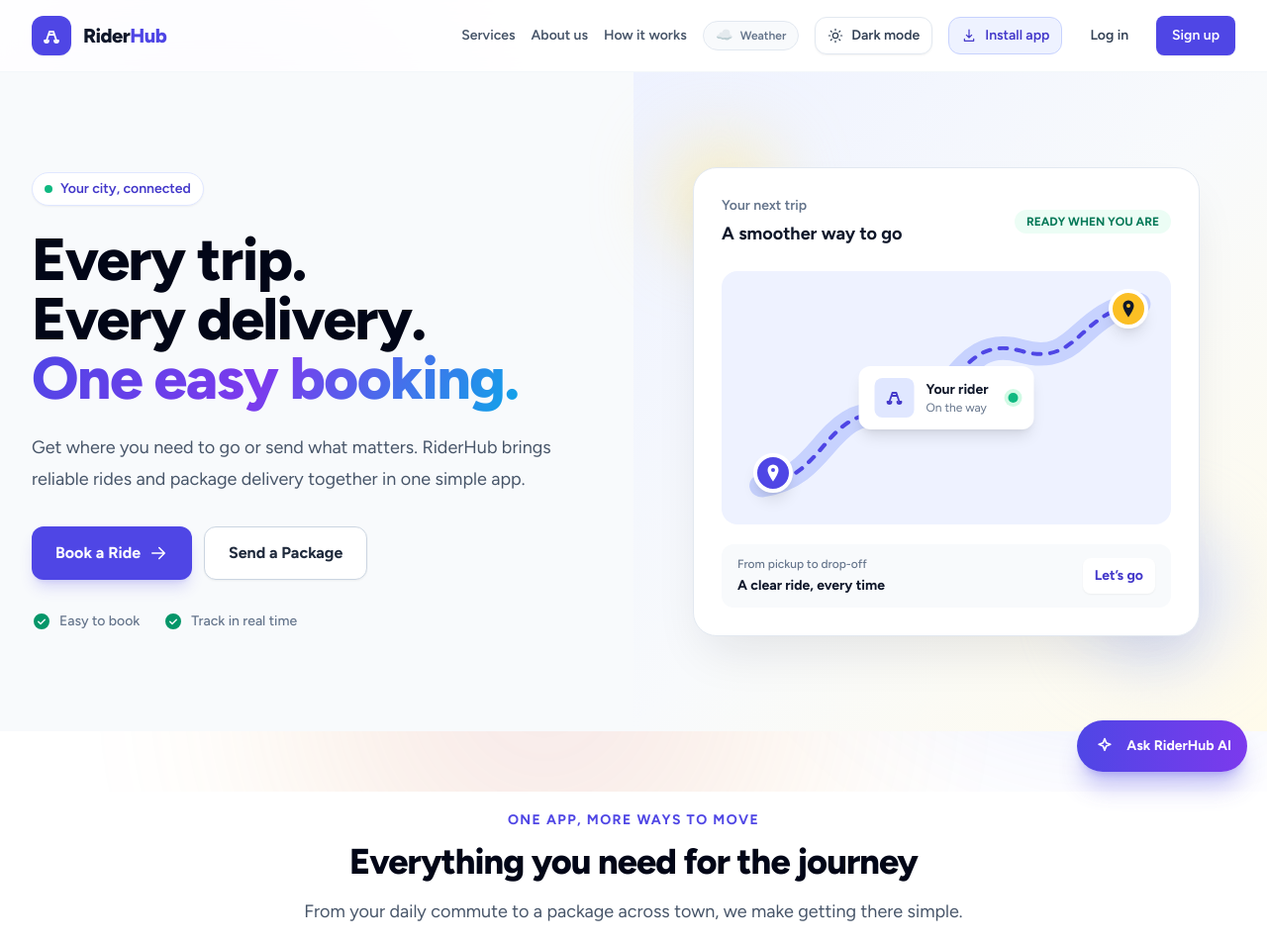
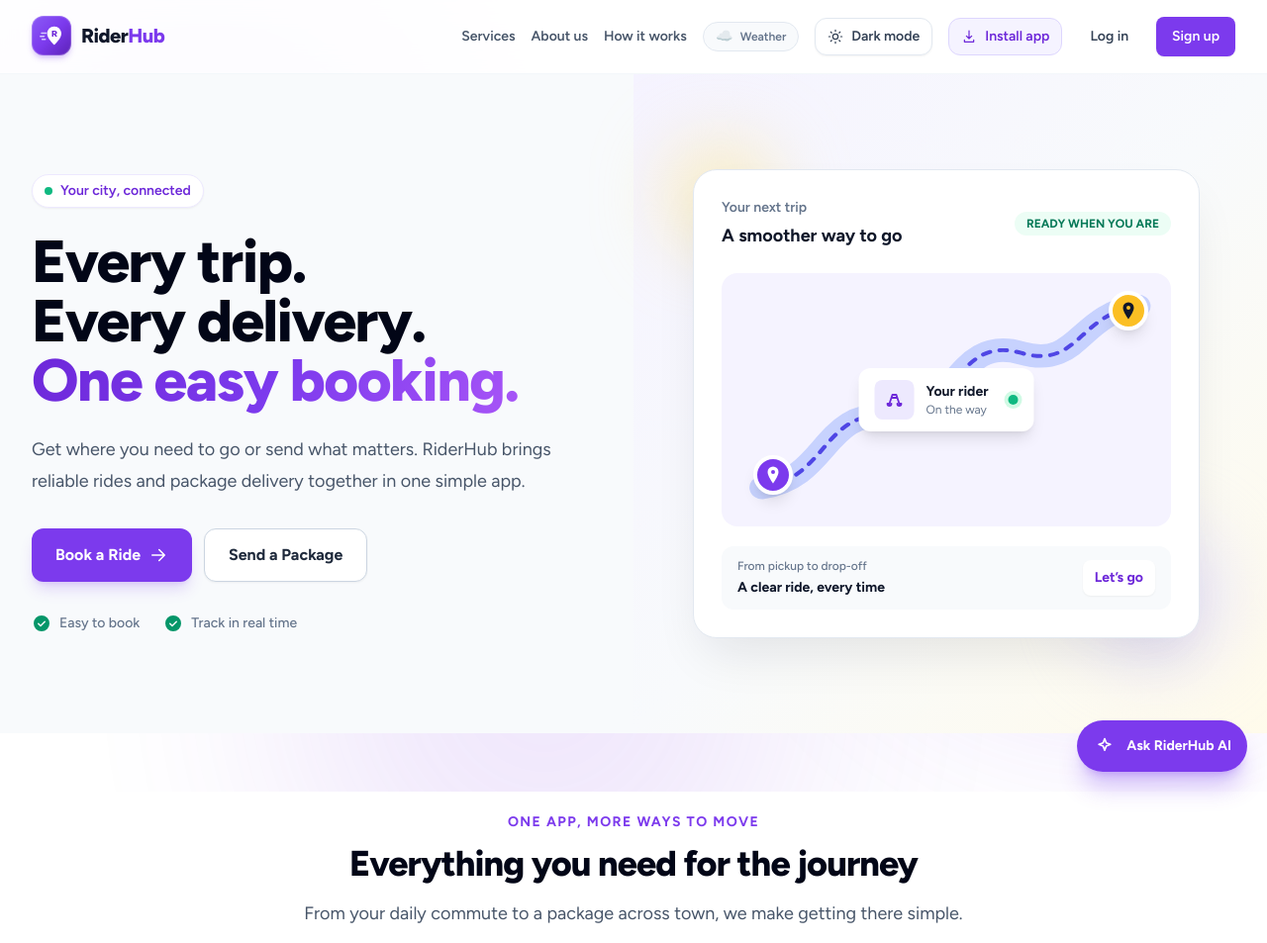
Before and after one commit to drixizll/riderhub, a Laravel app: page / in a window 1280 px wide. Shown: the top 953 px of the page at 99% size. Run offline with Laravel 12, Linux system fonts and the light colour scheme; data that the repository does not hold is empty; style sheets or scripts are compiled from the project's sources.

Commit message:
feat: apply Royal Violet brand palette and new geometric RiderHub logo

```diff
--- a/resources/css/app.css
+++ b/resources/css/app.css
@@ -103,7 +103,7 @@ html.has-motion .reveal-on-scroll:not([data-revealed="true"]) {
     left: -8%;
     width: min(48vw, 560px);
     height: min(48vw, 560px);
-    background: radial-gradient(circle, #6366f1 0%, #8b5cf6 55%, transparent 75%);
+    background: radial-gradient(circle, #7c3aed 0%, #8b5cf6 55%, transparent 75%);
     animation: riderhub-aurora-1 18s ease-in-out infinite alternate;
 }
 
@@ -112,7 +112,7 @@ html.has-motion .reveal-on-scroll:not([data-revealed="true"]) {
     right: -10%;
     width: min(44vw, 520px);
     height: min(44vw, 520px);
-    background: radial-gradient(circle, #06b6d4 0%, #6366f1 55%, transparent 75%);
+    background: radial-gradient(circle, #a855f7 0%, #7c3aed 55%, transparent 75%);
     animation: riderhub-aurora-2 22s ease-in-out infinite alternate;
 }
 
@@ -121,24 +121,24 @@ html.has-motion .reveal-on-scroll:not([data-revealed="true"]) {
     left: 22%;
     width: min(42vw, 480px);
     height: min(42vw, 480px);
-    background: radial-gradient(circle, #a855f7 0%, #f59e0b 65%, transparent 80%);
-    opacity: 0.16;
+    background: radial-gradient(circle, #c084fc 0%, #6d28d9 65%, transparent 80%);
+    opacity: 0.14;
     animation: riderhub-aurora-1 26s ease-in-out -6s infinite alternate-reverse;
 }
 
 html[data-theme="dark"] .aurora-blob {
-    opacity: 0.16;
+    opacity: 0.14;
 }
 
 .text-gradient-brand {
-    background: linear-gradient(120deg, #4f46e5 0%, #7c3aed 48%, #0ea5e9 100%);
+    background: linear-gradient(120deg, #6d28d9 0%, #7c3aed 50%, #a855f7 100%);
     -webkit-background-clip: text;
     background-clip: text;
     color: transparent;
 }
 
 html[data-theme="dark"] .text-gradient-brand {
-    background: linear-gradient(120deg, #818cf8 0%, #c084fc 50%, #38bdf8 100%);
+    background: linear-gradient(120deg, #a78bfa 0%, #c084fc 52%, #e879f9 100%);
     -webkit-background-clip: text;
     background-clip: text;
     color: transparent;
--- a/resources/js/app.js
+++ b/resources/js/app.js
@@ -16,7 +16,7 @@ document.documentElement.classList.add('has-motion');
 function applyTheme(theme) {
     document.documentElement.dataset.theme = theme;
     document.documentElement.classList.toggle('dark', theme === 'dark');
-    document.querySelector('meta[name="theme-color"]')?.setAttribute('content', theme === 'dark' ? '#0b1120' : '#4f46e5');
+    document.querySelector('meta[name="theme-color"]')?.setAttribute('content', theme === 'dark' ? '#0b1120' : '#7c3aed');
 
     document.querySelectorAll('[data-theme-toggle]').forEach((button) => {
         const label = theme === 'dark' ? 'Switch to light mode' : 'Switch to dark mode';
--- /dev/null
+++ b/resources/views/components/brand-logo.blade.php
@@ -0,0 +1,25 @@
+@props(['size' => 'md'])
+
+@php
+    $box = match ($size) {
+        'sm' => 'h-8 w-8 rounded-lg',
+        'lg' => 'h-11 w-11 rounded-2xl',
+        default => 'h-10 w-10 rounded-xl',
+    };
+    $text = match ($size) {
+        'sm' => 'text-base',
+        'lg' => 'text-2xl',
+        default => 'text-xl',
+    };
+@endphp
+
+<span {{ $attributes->merge(['class' => 'inline-flex items-center gap-2.5 select-none']) }}>
+    <span class="relative flex {{ $box }} shrink-0 items-center justify-center overflow-hidden bg-gradient-to-br from-violet-500 via-indigo-600 to-indigo-800 text-white shadow-md shadow-indigo-600/25 ring-1 ring-inset ring-white/20">
+        <svg class="h-3/4 w-3/4" viewBox="0 0 48 48" fill="none" aria-hidden="true">
+            <path d="M8 20h7M6 25h6M9 30h5" stroke="#DDD6FE" stroke-width="2.4" stroke-linecap="round" opacity="0.9"/>
+            <path d="M28.5 9C22.1 9 17 14.1 17 20.5c0 7.8 9.2 16.5 10.8 18a1 1 0 0 0 1.4 0c1.6-1.5 10.8-10.2 10.8-18C40 14.1 34.9 9 28.5 9Z" fill="#FFFFFF"/>
+            <path d="M24.8 25.5v-9.6h4.2c2.4 0 4 1.3 4 3.2 0 1.5-.9 2.6-2.4 3l2.9 3.4h-3l-2.4-3.1h-.9v3.1h-2.4Zm2.4-5.1h1.6c1 0 1.7-.5 1.7-1.3s-.7-1.3-1.7-1.3h-1.6v2.6Z" fill="#6D28D9"/>
+        </svg>
+    </span>
+    <span class="{{ $text }} font-extrabold tracking-tight text-slate-900">Rider<span class="text-indigo-600">Hub</span></span>
+</span>
--- a/resources/views/layouts/app.blade.php
+++ b/resources/views/layouts/app.blade.php
@@ -11,7 +11,7 @@
         <link href="https://fonts.bunny.net/css?family=figtree:400,500,600,700&display=swap" rel="stylesheet" />
         <link rel="manifest" href="{{ asset('manifest.webmanifest') }}">
         <link rel="icon" type="image/svg+xml" href="{{ asset('icons/riderhub.svg') }}">
-        <meta name="theme-color" content="#4f46e5">
+        <meta name="theme-color" content="#7c3aed">
 
         @include('layouts.theme-init')
         @vite(['resources/css/app.css', 'resources/js/app.js'])
--- a/resources/views/welcome.blade.php
+++ b/resources/views/welcome.blade.php
@@ -12,7 +12,7 @@
         <link href="https://fonts.bunny.net/css?family=figtree:400,500,600,700,800&display=swap" rel="stylesheet" />
         <link rel="manifest" href="{{ asset('manifest.webmanifest') }}">
         <link rel="icon" type="image/svg+xml" href="{{ asset('icons/riderhub.svg') }}">
-        <meta name="theme-color" content="#4f46e5">
+        <meta name="theme-color" content="#7c3aed">
 
         @include('layouts.theme-init')
         @vite(['resources/css/app.css', 'resources/js/app.js'])
@@ -34,13 +34,8 @@
         </div>
         <header class="sticky top-0 z-30 border-b border-slate-100/80 bg-white/90 backdrop-blur-md">
             <nav class="mx-auto flex max-w-7xl items-center justify-between px-4 py-4 sm:px-6 lg:px-8" aria-label="Main navigation">
-                <a href="{{ url('/') }}" class="inline-flex items-center gap-3" aria-label="RiderHub home">
-                    <span class="flex h-10 w-10 items-center justify-center rounded-xl bg-indigo-600 text-white shadow-sm">
-                        <svg class="h-6 w-6" viewBox="0 0 24 24" fill="none" aria-hidden="true">
-                            <path d="M5 17h2m10 0h2M7 17l2-6h6l2 6m-8-6 1-3h4l1 3M5 17a2 2 0 1 0 4 0m6 0a2 2 0 1 0 4 0" stroke="currentColor" stroke-width="1.8" stroke-linecap="round" stroke-linejoin="round" />
-                        </svg>
-                    </span>
-                    <span class="text-xl font-extrabold tracking-tight text-slate-900">Rider<span class="text-indigo-600">Hub</span></span>
+                <a href="{{ url('/') }}" class="transition hover:opacity-90" aria-label="RiderHub home">
+                    <x-brand-logo size="md" />
                 </a>
 
                 <div class="flex items-center gap-2 sm:gap-4">
@@ -366,11 +361,8 @@
 
         <footer class="border-t border-slate-200 bg-white">
             <div class="mx-auto flex max-w-7xl flex-col gap-4 px-4 py-8 text-sm text-slate-500 sm:flex-row sm:items-center sm:justify-between sm:px-6 lg:px-8">
-                <a href="{{ url('/') }}" class="inline-flex items-center gap-2 font-extrabold text-slate-900">
-                    <span class="flex h-8 w-8 items-center justify-center rounded-lg bg-indigo-600 text-white">
-                        <svg class="h-5 w-5" viewBox="0 0 24 24" fill="none" aria-hidden="true"><path d="M5 17h2m10 0h2M7 17l2-6h6l2 6m-8-6 1-3h4l1 3M5 17a2 2 0 1 0 4 0m6 0a2 2 0 1 0 4 0" stroke="currentColor" stroke-width="1.8" stroke-linecap="round" stroke-linejoin="round" /></svg>
-                    </span>
-                    <span>Rider<span class="text-indigo-600">Hub</span></span>
+                <a href="{{ url('/') }}" class="transition hover:opacity-90">
+                    <x-brand-logo size="sm" />
                 </a>
                 <p>&copy; {{ date('Y') }} RiderHub. All rights reserved.</p>
                 <a href="{{ route('login') }}" class="font-semibold text-slate-600 transition hover:text-indigo-600">Already have an account? Log in</a>
--- a/tailwind.config.js
+++ b/tailwind.config.js
@@ -16,6 +16,22 @@ export default {
             fontFamily: {
                 sans: ['Figtree', ...defaultTheme.fontFamily.sans],
             },
+            colors: {
+                // Curated Royal Violet brand palette (clean, modern, executive)
+                indigo: {
+                    50: '#f5f3ff',
+                    100: '#ede9fe',
+                    200: '#ddd6fe',
+                    300: '#c4b5fd',
+                    400: '#a78bfa',
+                    500: '#8b5cf6',
+                    600: '#7c3aed',
+                    700: '#6d28d9',
+                    800: '#5b21b6',
+                    900: '#4c1d95',
+                    950: '#2e1065',
+                },
+            },
         },
     },
 
```
Also changed, not shown: resources/views/layouts/guest.blade.php (+3 -8 lines), resources/views/layouts/navigation.blade.php (+2 -7 lines), public/icons/riderhub.svg, public/manifest.webmanifest, 5 other files.
